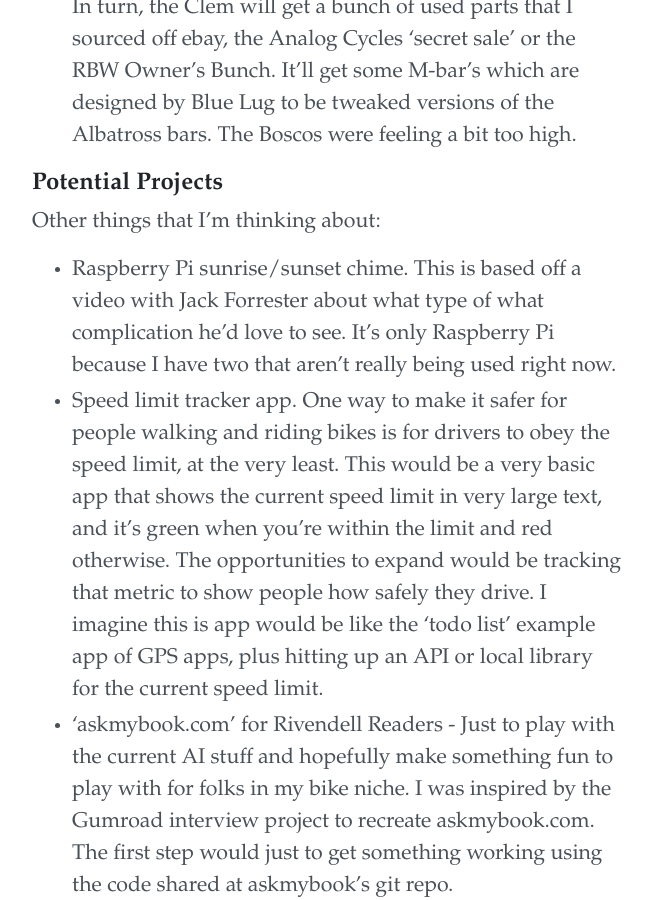
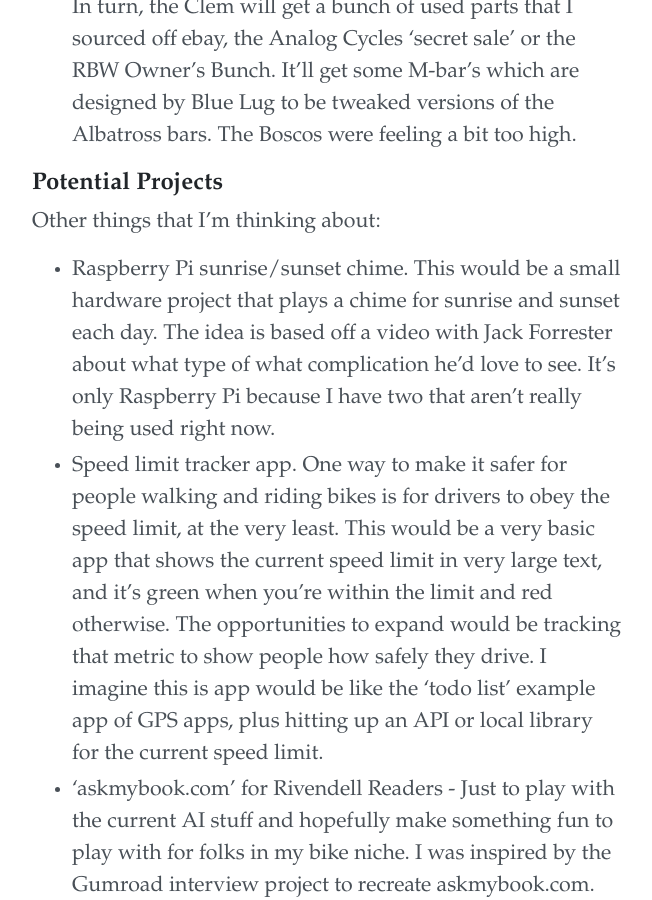
Before and after one commit to slinlee/slinlee.github.io, a Jekyll site: the page built from _posts/2023-01-13-projects.md, in a window 1280 px wide and 900 px high, scrolled down 374 px. Shown: the whole window, without its empty margins (312-964 px from the left). Built offline with Jekyll 4.4.1, drawn with Linux system fonts in a browser that asks for light colours.

Commit message:
Add small description for chime

```diff
--- a/_posts/2023-01-13-projects.md
+++ b/_posts/2023-01-13-projects.md
@@ -14,7 +14,7 @@
 
 Other things that I'm thinking about:
 
-- Raspberry Pi sunrise/sunset chime. This is based off a video with Jack Forrester about what type of what complication he'd love to see. It's only Raspberry Pi because I have two that aren't really being used right now.
+- Raspberry Pi sunrise/sunset chime. This would be a small hardware project that plays a chime for sunrise and sunset each day. The idea is based off a video with Jack Forrester about what type of what complication he'd love to see. It's only Raspberry Pi because I have two that aren't really being used right now.
 - Speed limit tracker app. One way to make it safer for people walking and riding bikes is for drivers to obey the speed limit, at the very least. This would be a very basic app that shows the current speed limit in very large text, and it's green when you're within the limit and red otherwise. The opportunities to expand would be tracking that metric to show people how safely they drive. I imagine this is app would be like the 'todo list' example app of GPS apps, plus hitting up an API or local library for the current speed limit.
 - 'askmybook.com' for Rivendell Readers - Just to play with the current AI stuff and hopefully make something fun to play with for folks in my bike niche. I was inspired by the Gumroad interview project to recreate askmybook.com. The first step would just to get something working using the code shared at askmybook's git repo.
 
```
